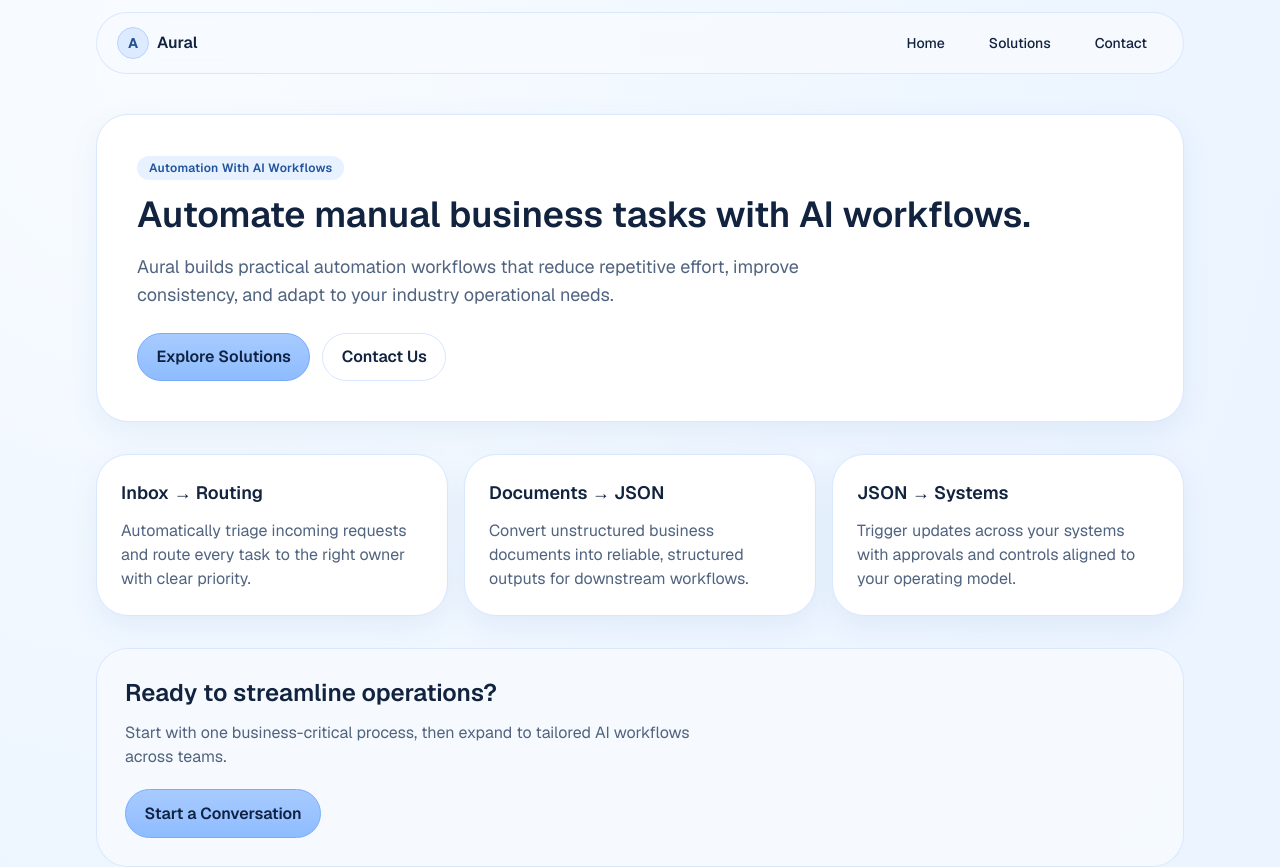
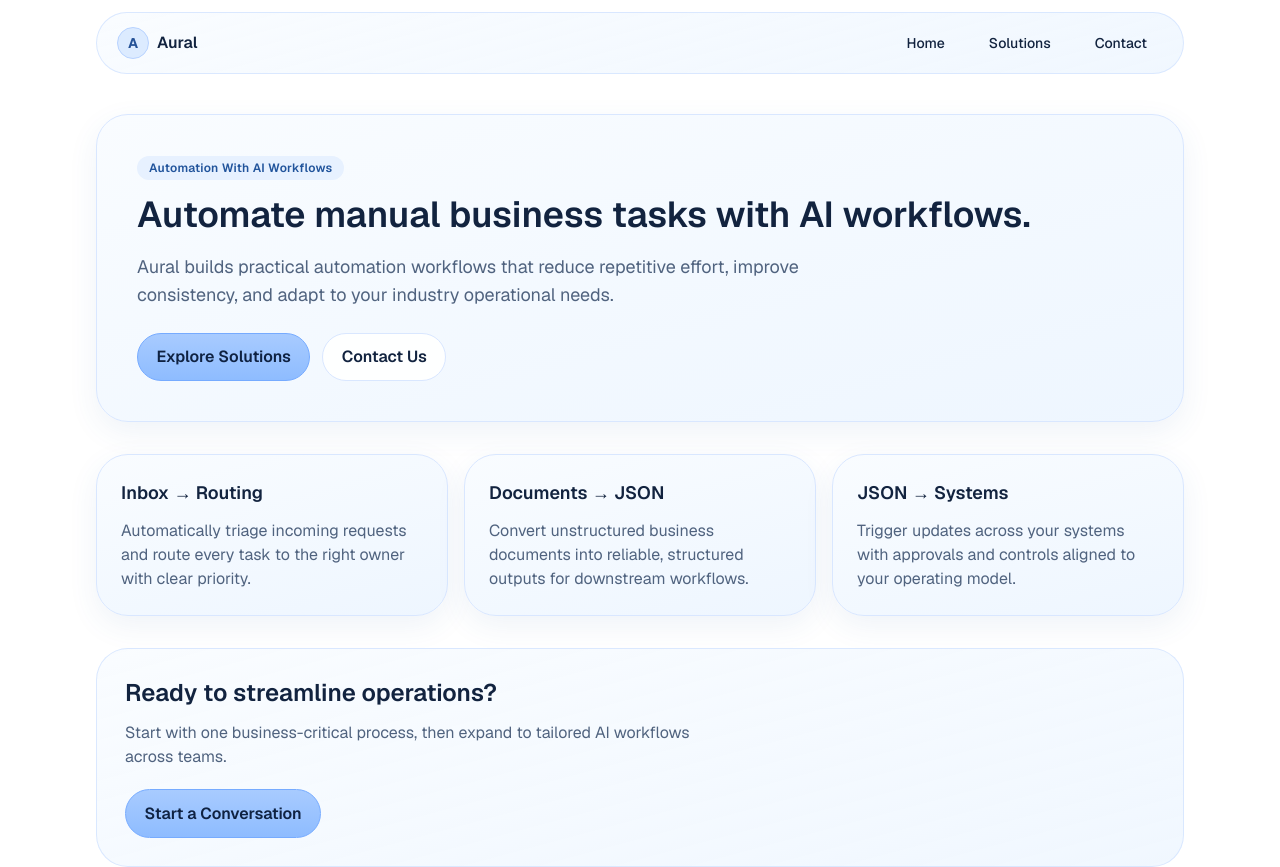
Before and after one commit to siddak1234/snoopy, a Next.js app: page / in a window 1280 px wide. Shown: the top 867 px of the page. Built offline with nearby package versions, Linux system fonts and the light colour scheme.

Commit message:
Colorway Update

```diff
--- a/app/globals.css
+++ b/app/globals.css
@@ -1,7 +1,7 @@
 @import "tailwindcss";
 
 :root {
-  --bg: #eef6ff;
+  --bg: #ffffff;
   --surface: #f7fbff;
   --card: #ffffff;
   --text: #12233f;
@@ -30,7 +30,7 @@ body {
 
 body {
   margin: 0;
-  background: radial-gradient(circle at 15% 5%, #f9fcff 0%, var(--bg) 52%, #eaf3ff 100%);
+  background: var(--bg);
   color: var(--text);
   font-family: var(--font-geist-sans), -apple-system, BlinkMacSystemFont, "Segoe UI", sans-serif;
 }
@@ -38,14 +38,14 @@ body {
 .bubble {
   border-radius: 2rem;
   border: 1px solid var(--ring);
-  background: var(--card);
+  background: linear-gradient(165deg, #f9fcff 0%, #eef6ff 100%);
   box-shadow: 0 10px 30px rgba(47, 98, 170, 0.08);
 }
 
 .bubble-soft {
   border-radius: 2rem;
   border: 1px solid rgba(217, 231, 255, 0.95);
-  background: rgba(247, 251, 255, 0.86);
+  background: linear-gradient(165deg, rgba(249, 252, 255, 0.95) 0%, rgba(238, 246, 255, 0.85) 100%);
   backdrop-filter: blur(8px);
 }
 
```
